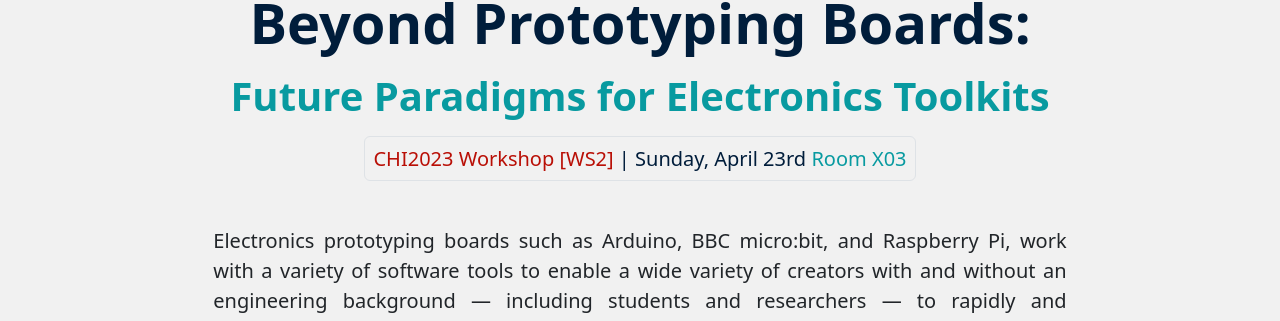
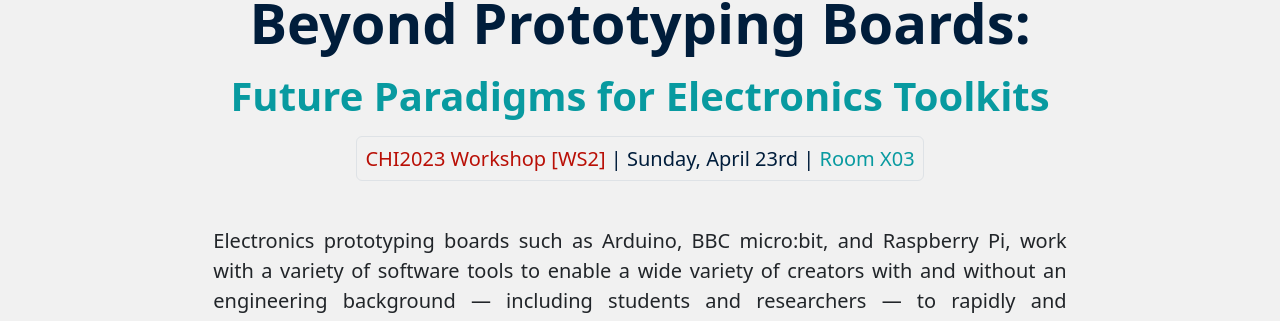
Before and after one commit to BeyondPrototyping/WorkshopWeb2023, a Jekyll site: the page built from index.html, in a window 1280 px wide and 900 px high. Shown: the part 376-697 px from the top of the window. Built offline with Jekyll 4.4.1, drawn with Linux system fonts in a browser that asks for light colours.

Commit message:
formatting

```diff
--- a/_includes/home.html
+++ b/_includes/home.html
@@ -17,7 +17,7 @@
 		<h1 class="display-4 fw-bold mb-3">{{ page.heading }}:</h1>
 		<h1 class="display-6 fw-bold mb-3 text-info">{{ page.subheading }}</h1>
 		<p class="fs-5 m-4 text-center"><span class="border rounded p-2"><span class="text-danger">CHI2023 Workshop
-					[WS2]</span> | <span>Sunday, April 23rd</span> <span class="text-info">Room X03</span></span></p>
+					[WS2]</span> | <span>Sunday, April 23rd</span> | <span class="text-info">Room X03</span></span></p>
 	</div>
 
 	<div class="col-xl-8 col-xxl-6 mx-xl-auto m-4">
```
